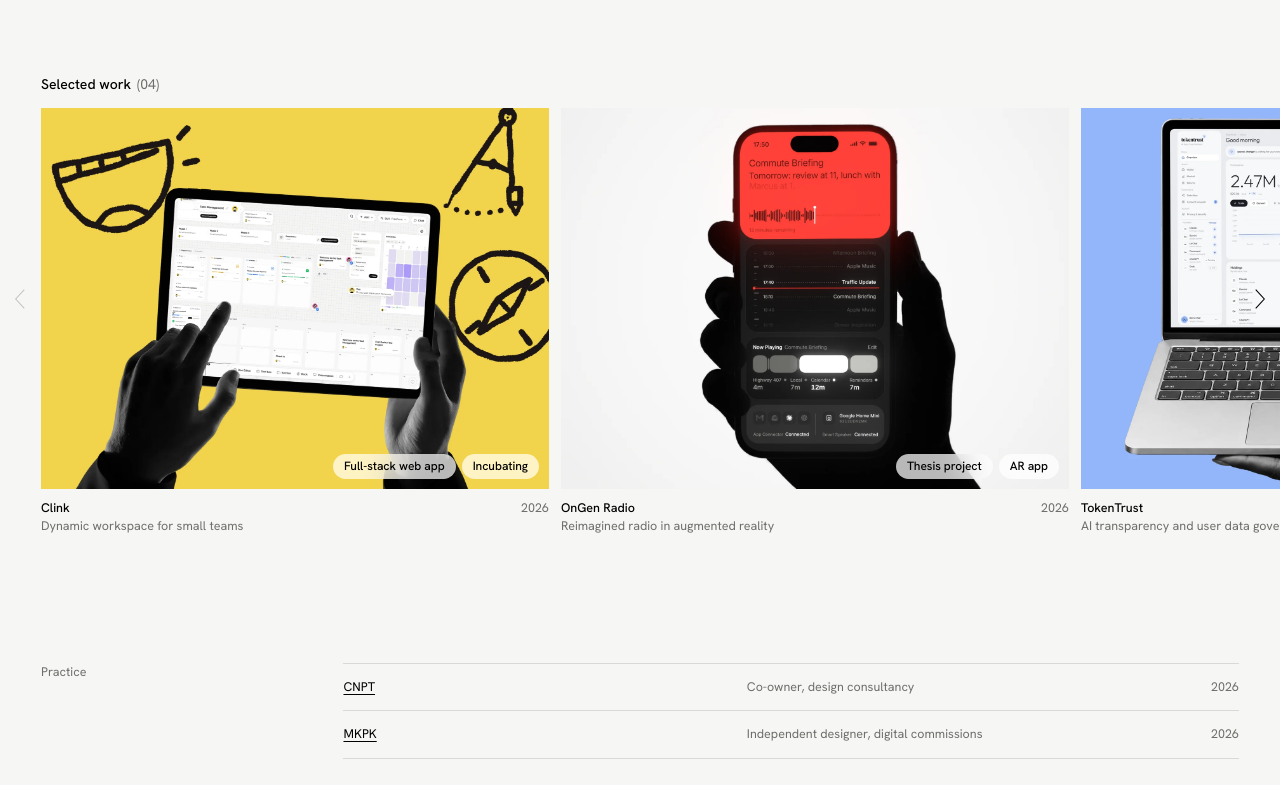
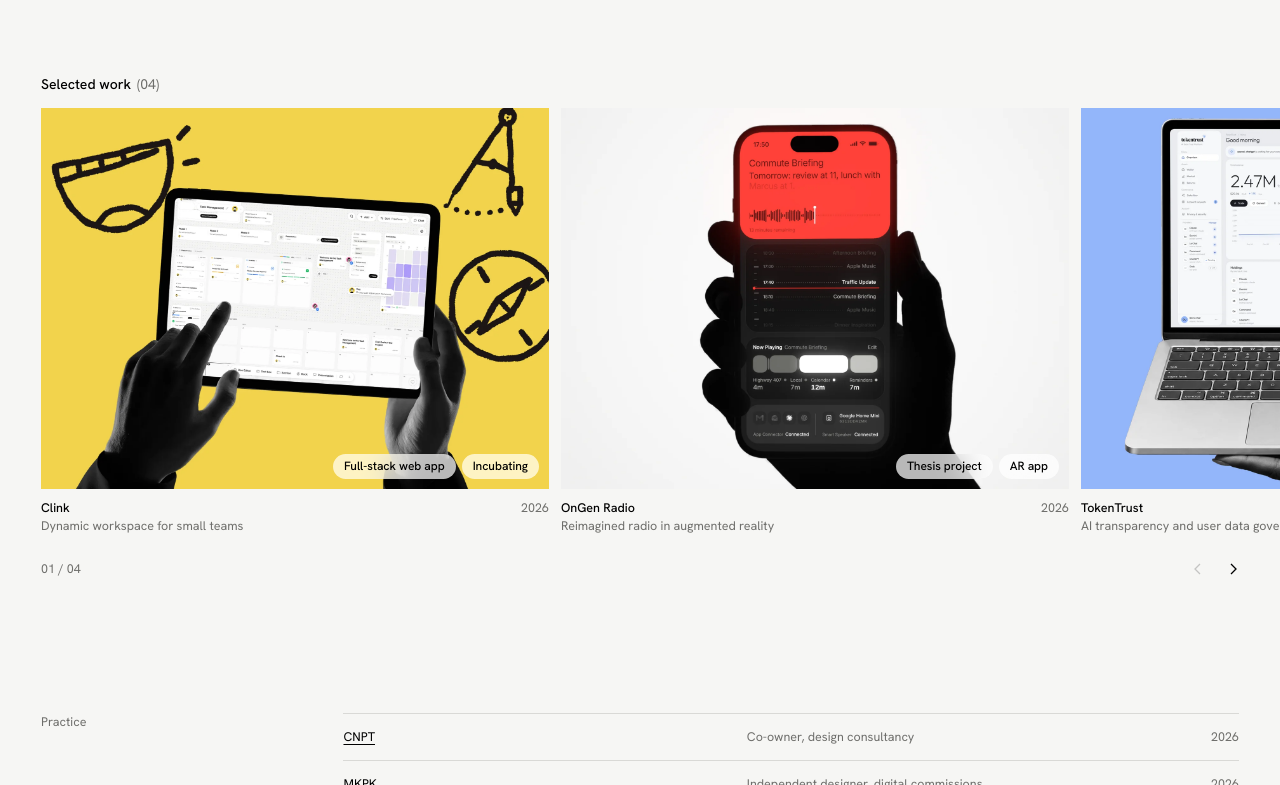
Before and after one commit to michaeljpark/michaeljoongminpark, a plain HTML site: page index.html in a window 1280 px wide. Shown: the part 430-1215 px from the top of the page. Drawn offline with Linux system fonts and the light colour scheme.

Commit message:
Move the strip chevrons and project index under the row
The large edge chevrons and the panel's 01 / 04 become one quiet line
under the cards: the index on the left, small steps on the right. Open,
the index follows the open project; closed, it shows the first card in
full view. With the index gone from the panel, the project title lines
up with the row labels. Mobile keeps its in-panel steps and index.

Co-Authored-By: Claude Opus 5.5 <noreply@anthropic.com>

```diff
--- a/css/styles.css
+++ b/css/styles.css
@@ -136,8 +136,10 @@ button{font:inherit;color:inherit;background:none;border:0;padding:0;cursor:poin
 .panel.is-open .panel-inner > :nth-child(4){transition-delay:.46s}
 .panel-inner.is-swapping > *{opacity:0!important;transform:translateX(-10px)!important;transition-delay:0s!important;transition-duration:.18s!important}
 
+/* the project index lives in the strip nav on desktop; the panel keeps it on mobile */
+.p-top > #pIdx{display:none}
 .p-top{
-  display:grid;grid-template-columns:22% 1fr auto;align-items:baseline;gap:12px;
+  display:grid;grid-template-columns:1fr auto;align-items:baseline;gap:12px;
   padding:clamp(12px,2.2cqi,20px) 0 clamp(12px,2.2cqi,20px) clamp(14px,2.6cqi,24px);
   border-bottom:1px solid var(--rule);
 }
@@ -172,19 +174,16 @@ button{font:inherit;color:inherit;background:none;border:0;padding:0;cursor:poin
 .cta svg{width:11px;height:11px;transition:transform .25s var(--ease)}
 .cta:hover svg{transform:translate(2px,-2px)}
 
-/* ---------- edge chevrons ---------- */
-.chev{
-  position:absolute;top:calc(var(--h) / 2);transform:translateY(-50%);
-  z-index:6;width:40px;height:64px;display:grid;place-items:center;
-  color:var(--ink);transition:opacity .3s;
-}
-.chev svg{width:12px;height:22px;transition:transform .35s var(--ease)}
-.chev.prev:hover svg{transform:translateX(-4px)}
-.chev.next:hover svg{transform:translateX(4px)}
-.chev:disabled{opacity:.2;cursor:default}
-.chev:disabled svg{transform:none}
-.chev.prev{left:max(0px,calc(var(--m) / 2 - 20px))}
-.chev.next{right:max(0px,calc(var(--m) / 2 - 20px))}
+/* ---------- strip nav: index on the left, steps on the right, under the row ---------- */
+.w-nav{display:flex;align-items:center;justify-content:space-between;padding:18px var(--m) 0}
+.w-nav #wIdx{font-variant-numeric:tabular-nums}
+.w-steps{display:flex;margin-right:-12px}
+.w-steps button{width:36px;height:32px;display:grid;place-items:center;color:var(--ink);transition:opacity .3s}
+.w-steps svg{width:7px;height:12px;transition:transform .35s var(--ease)}
+.w-steps .prev:hover svg{transform:translateX(-3px)}
+.w-steps .next:hover svg{transform:translateX(3px)}
+.w-steps button:disabled{opacity:.2;cursor:default}
+.w-steps button:disabled svg{transform:none}
 .stage.is-dragging{-webkit-user-select:none;user-select:none}
 .stage.is-dragging,.stage.is-dragging *{cursor:grabbing}
 .m-lead,.m-steps{display:none}
@@ -370,7 +369,7 @@ button{font:inherit;color:inherit;background:none;border:0;padding:0;cursor:poin
   .m-pitch{grid-column:1 / -1}
 
   .p-top{display:flex;align-items:center;gap:4px;padding:4px 0;margin-top:4px}
-  .p-top > .small:first-child{flex:1}
+  .p-top > #pIdx{display:block;flex:1}
   .p-top .p-title{display:none}
   .m-steps{display:flex}
   .m-steps button{width:40px;height:36px;display:grid;place-items:center}
@@ -386,7 +385,7 @@ button{font:inherit;color:inherit;background:none;border:0;padding:0;cursor:poin
   .kpi dd{font-size:24px}
   .kpi dt{display:-webkit-box;-webkit-line-clamp:2;-webkit-box-orient:vertical;overflow:hidden;line-height:1.35}
   #pTldr{-webkit-line-clamp:4}
-  .chev{display:none}
+  .w-nav{display:none}
 
   .block .body{grid-column:1 / -1}
   .list li{grid-template-columns:1fr auto;row-gap:2px}
--- a/index.html
+++ b/index.html
@@ -98,12 +98,13 @@
     </div>
   </section>
 
-  <button class="chev prev" id="prev" aria-label="Previous project">
-    <svg viewBox="0 0 14 24" fill="none" stroke="currentColor" stroke-width="1.25"><path d="M12 1L2 12l10 11"/></svg>
-  </button>
-  <button class="chev next" id="next" aria-label="Next project">
-    <svg viewBox="0 0 14 24" fill="none" stroke="currentColor" stroke-width="1.25"><path d="M2 1l10 11L2 23"/></svg>
-  </button>
+  <div class="w-nav small">
+    <span class="mid" id="wIdx"></span>
+    <span class="w-steps">
+      <button class="prev" id="prev" aria-label="Previous project"><svg viewBox="0 0 7 12" fill="none" stroke="currentColor" stroke-width="1.3"><path d="M6 1L1 6l5 5"/></svg></button>
+      <button class="next" id="next" aria-label="Next project"><svg viewBox="0 0 7 12" fill="none" stroke="currentColor" stroke-width="1.3"><path d="M1 1l5 5-5 5"/></svg></button>
+    </span>
+  </div>
 </section>
 
 <section class="block grid">
--- a/js/main.js
+++ b/js/main.js
@@ -46,16 +46,21 @@ function setOffset(x, animate = true) {
   if (!animate) { track.offsetHeight; track.style.transition = ''; }
   updateChev();
 }
+/* Steps and index under the strip. Open, the index is the open project;
+   closed, it is the first card fully in view. */
 function updateChev() {
   const open = cur > -1;
   $('prev').disabled = !open && offset <= 1;
   $('next').disabled = !open && offset >= maxOffset() - 1;
+  const first = Math.ceil((offset - padPx() - 1) / (cw + gapPx()));
+  const at = open ? cur : Math.min(PROJECTS.length - 1, Math.max(0, first));
+  $('wIdx').textContent = `${pad2(at + 1)} / ${pad2(PROJECTS.length)}`;
 }
 function placePanel() {
   if (mq.matches) {
     if (cur > -1) works[cur].after(panel);
   } else if (panel.parentElement !== stage) {
-    stage.insertBefore(panel, $('prev'));
+    strip.after(panel);
   }
 }
 function layout() {
```
